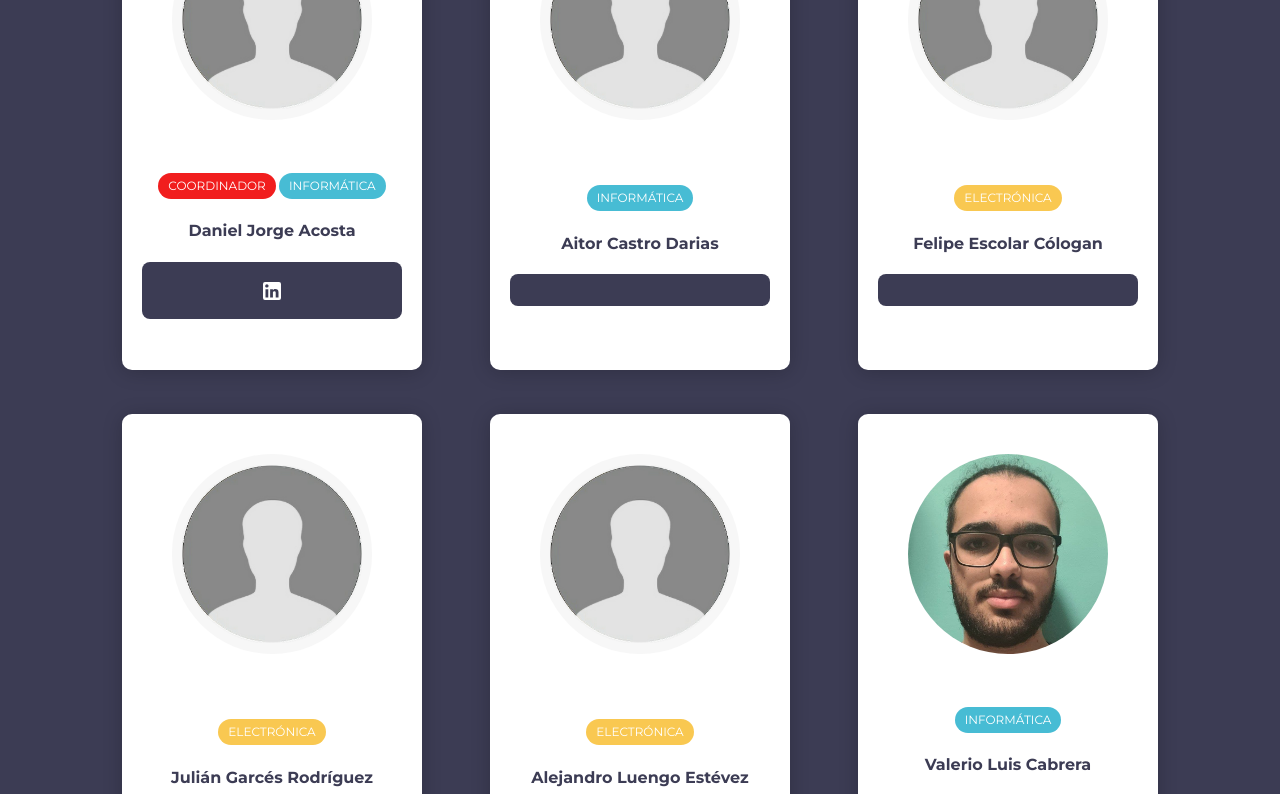
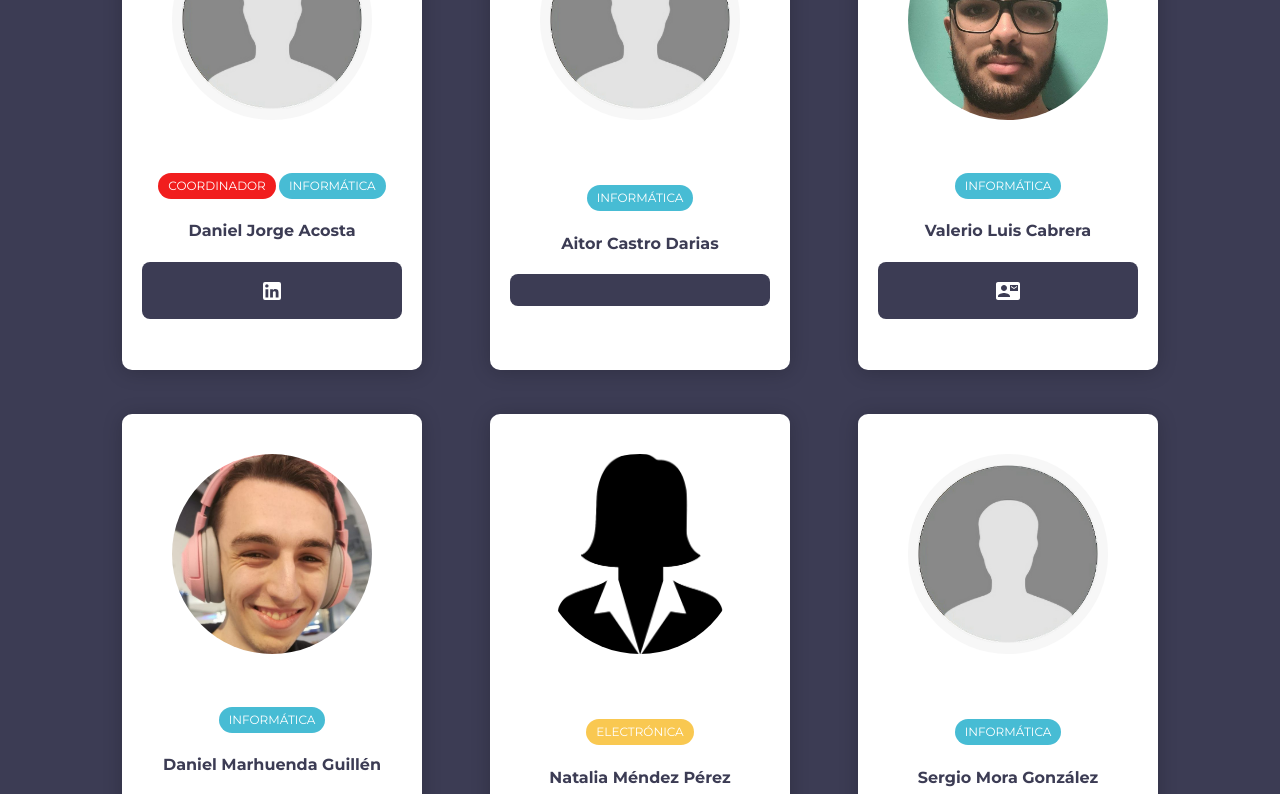
Before and after one commit to JornadasTecnicasDeIngenieria/web, a Next.js app: page /organizadores in a window 1280 px wide. Shown: the part 3900-4694 px from the top of the page. Built offline with nearby package versions, Linux system fonts and the light colour scheme.

Commit message:
Borrado de Organizadores

```diff
--- a/data/organizadores_actividades.js
+++ b/data/organizadores_actividades.js
@@ -13,30 +13,6 @@ export const organizadores_actividades = [
         name: 'Aitor Castro Darias',
         image: '/images/organizadores/man_placeholder.png',
         categories: ['Informática'],
-        social: [
-
-        ]
-    },
-    {
-        name: 'Felipe Escolar Cólogan',
-        image: '/images/organizadores/man_placeholder.png',
-        categories: ['Electrónica'],
-        social: [
-
-        ]
-    },
-    {
-        name: 'Julián Garcés Rodríguez',
-        image: '/images/organizadores/man_placeholder.png',
-        categories: ['Electrónica'],
-        social: [
-
-        ]
-    },
-    {
-        name: 'Alejandro Luengo Estévez',
-        image: '/images/organizadores/man_placeholder.png',
-        categories: ['Electrónica'],
         social: [
 
         ]
```
